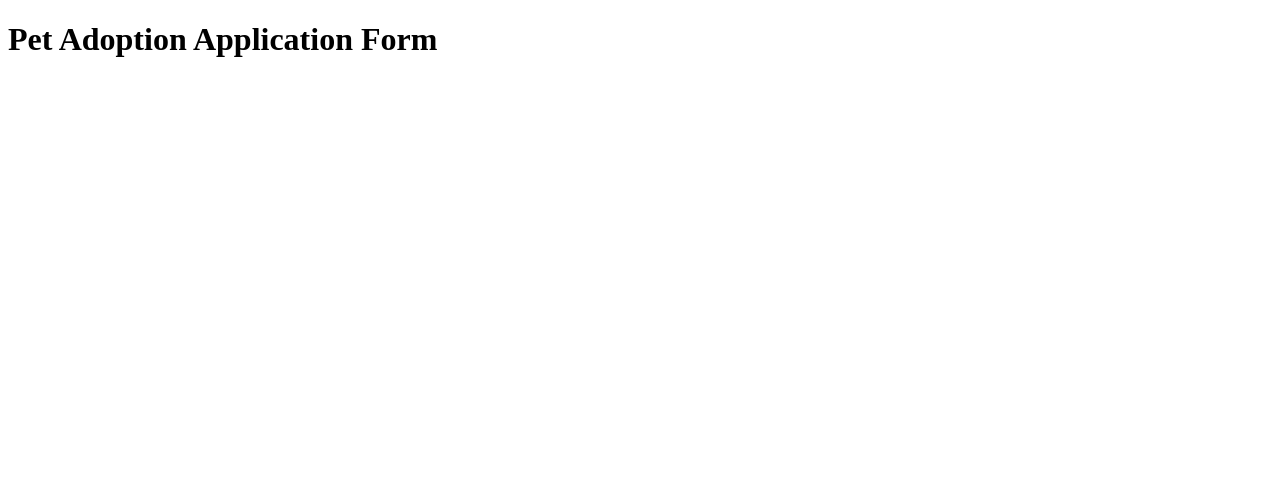
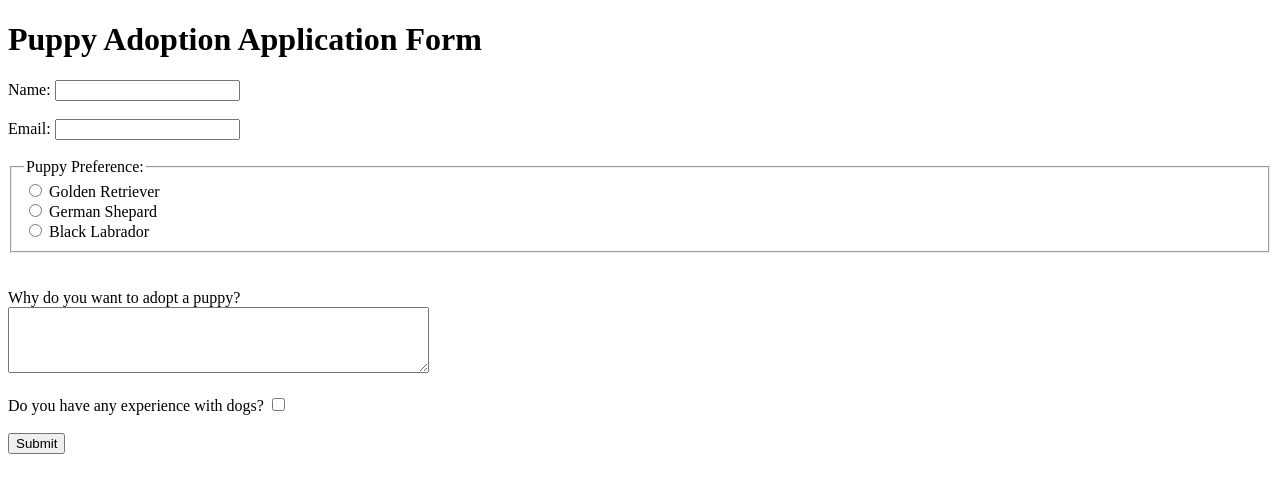
Before and after one commit to llysi/favorite-things-site, a plain HTML site: page websites/pet-adoption-form.html in a window 1280 px wide. Drawn offline with Linux system fonts and the light colour scheme.

Commit message:
Add form elements

```diff
--- a/websites/pet-adoption-form.html
+++ b/websites/pet-adoption-form.html
@@ -3,10 +3,47 @@
 <head>
     <meta charset="UTF-8">
     <meta name="viewport" content="width=device-width, initial-scale=1.0">
-    <title>Pet Adoption Form</title>
+    <title>Puppy Adoption Form</title>
 </head>
 <body>
-    <h1>Pet Adoption Application Form</h1>
-    <form action="/submit_adoption"></form>
+    <h1>Puppy Adoption Application Form</h1>
+    <form action="/submit_adoption" method="POST">
+        <label for="name">Name:</label>
+        <input type="text" id="name" name="name" required>
+        <br><br>
+
+        <label for="email">Email:</label>
+        <input type="text" id="email" name="email" required>
+        <br><br>
+
+        <fieldset>
+            <legend>Puppy Preference:</legend>
+
+            <input type="radio" id="golden" name="pet" value="golden" required>
+            <label for="golden">Golden Retriever</label>
+            <br>
+
+            <input type="radio" id="german" name="pet" value="german" required>
+            <label for="german">German Shepard</label>
+            <br>
+
+            <input type="radio" id="labrador" name="pet" value="labrador" required>
+            <label for="labrador">Black Labrador</label>
+            <br>
+        </fieldset>
+        <br><br>
+
+        <label for="reason">Why do you want to adopt a puppy?</label>
+        <br>
+        <textarea id="reason" name="reason" rows="4" cols="50" required></textarea>
+        <br><br>
+
+        <label for="experience">Do you have any experience with dogs? </label>
+        <input type="checkbox" id="experience" name="experience" value="yes">
+        <br><br>
+
+        <button type="submit">Submit</button>
+    </form>
+
 </body>
 </html>
```
